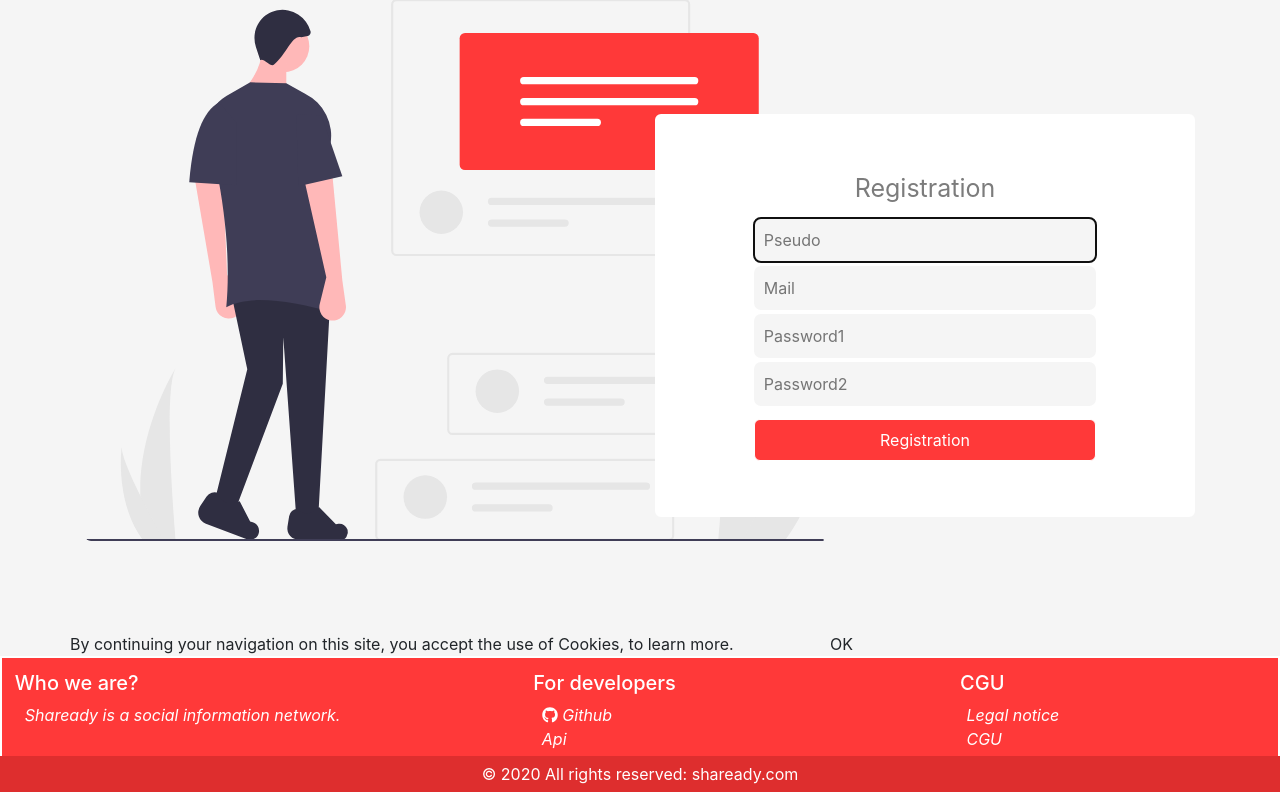
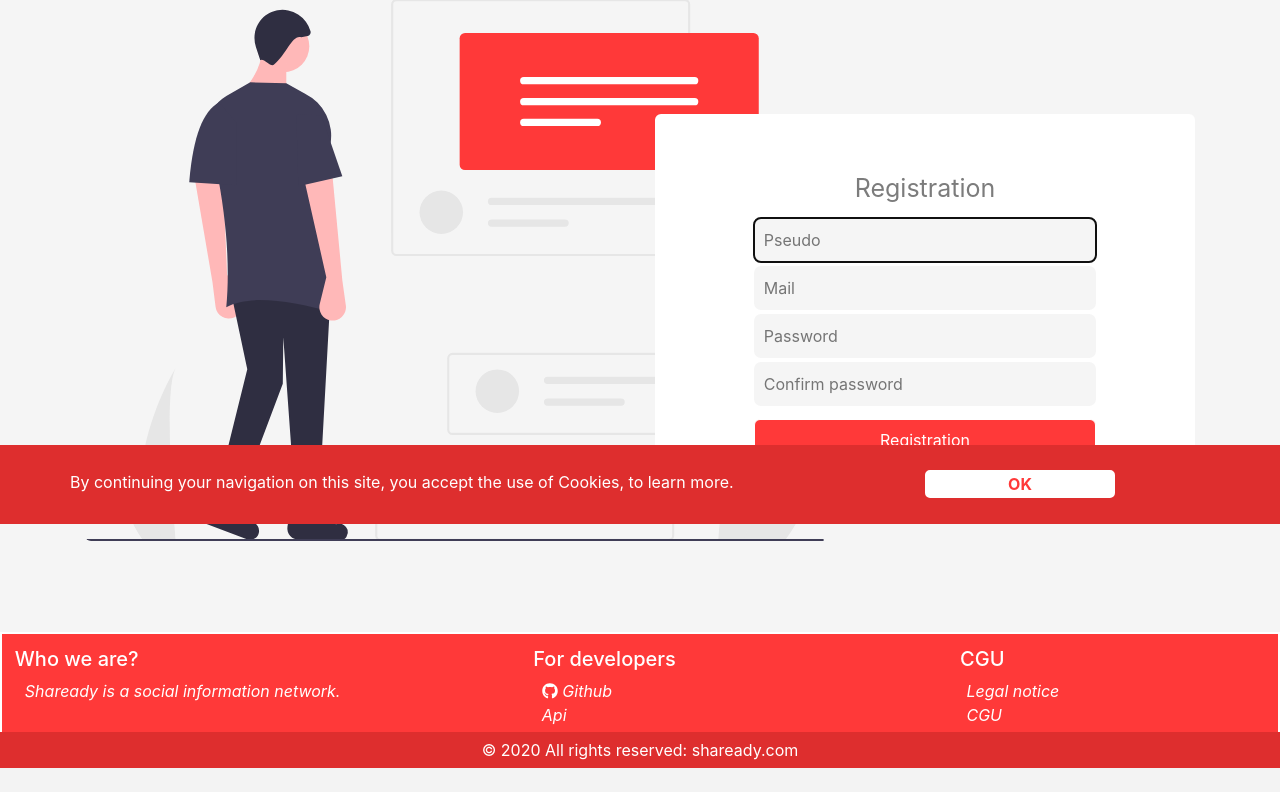
Before and after one commit to hugoduchene/Shaready, a Django app: page / in a window 1280 px wide. Shown: the part 276-1068 px from the top of the page. After the commit the page ends 1044 px from the top, so only its background shows below. Run offline with Django 3.2, Linux system fonts and the light colour scheme; some libraries are stand-ins or nearby versions.

Commit message:
[UPDATE] fix display error

```diff
--- a/static/css/style.css
+++ b/static/css/style.css
@@ -1061,3 +1061,44 @@ span.row{
 .fa-heart, .fa-thumbs-up, .fa-thumbs-down, .fa-comment{
   margin-right: 3px;
 }
+
+/* banner_cookies */
+
+.container_banner_cookie{
+  color: white;
+  width: 100%;
+  background-color:rgb(222, 46, 46);
+  position: absolute;
+  bottom: 0%;
+  padding: 2%;
+  z-index: 100;
+}
+
+.button_accept_cookies{
+  justify-content: center;
+  display: flex;
+  color: rgb(255, 57, 57);
+  align-items: center;
+  text-align: center;
+}
+
+.btn_cookie{
+  font-weight: bold;
+  border-radius: 5px;
+  background-color: white;
+  color: rgb(255, 57, 57);
+  border: 2px solid white;
+  margin: 0 auto;
+  width: 50%;
+  transition: 0.2s;
+}
+
+.btn_cookie:hover{
+  cursor: pointer;
+  background-color:rgb(255, 57, 57);
+  color: white;
+}
+
+.fixed_banner{
+  position: fixed;
+}
--- a/user/forms.py
+++ b/user/forms.py
@@ -9,12 +9,12 @@ class RegistrationForm(UserCreationForm):
     password1 = forms.CharField(
         label=_("Password"),
         strip=False,
-        widget=forms.PasswordInput(attrs={'autocomplete': 'new-password', 'class' : 'input_registrer', 'placeholder' : 'Password1'}),
+        widget=forms.PasswordInput(attrs={'autocomplete': 'new-password', 'class' : 'input_registrer', 'placeholder' : 'Password'}),
         help_text=password_validation.password_validators_help_text_html(),
     )
     password2 = forms.CharField(
         label=_("Password confirmation"),
-        widget=forms.PasswordInput(attrs={'autocomplete': 'new-password', 'class' : 'input_registrer', 'placeholder' : 'Password2'}),
+        widget=forms.PasswordInput(attrs={'autocomplete': 'new-password', 'class' : 'input_registrer', 'placeholder' : 'Confirm password'}),
         strip=False,
         help_text=_("Enter the same password as before, for verification."),
     )
```
